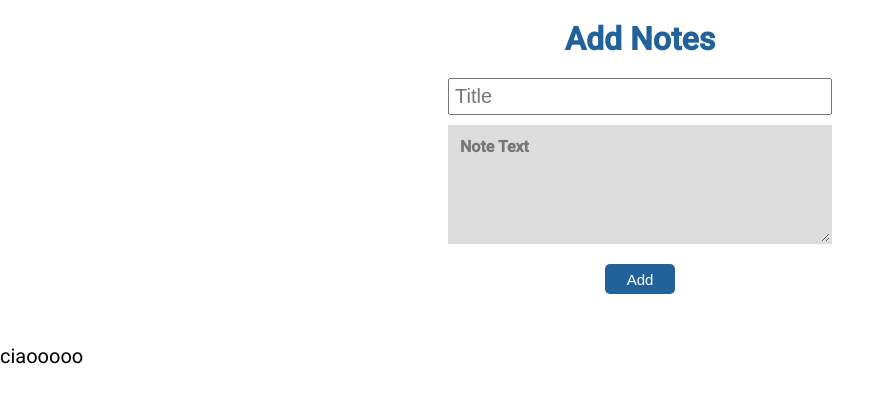
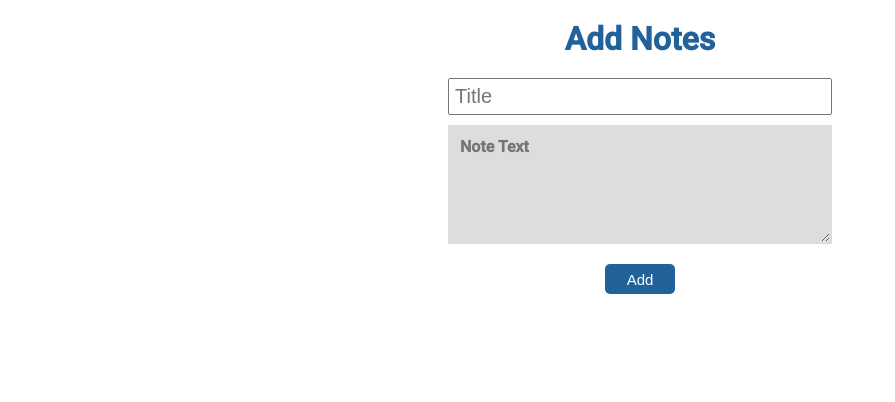
Before and after one commit to Davishaw/note-taker, a plain HTML site: page index.html in a window 1280 px wide. Shown: the whole page, without its empty margins (0-895 px from the left). Drawn offline with Linux system fonts and the light colour scheme.

Commit message:
Ho eliminato il tag nel main

```diff
--- a/index.html
+++ b/index.html
@@ -73,7 +73,6 @@
             </div>
         </div>
 
-        <p>ciaooooo</p>
 
     <script src="index.js"></script>
 </body>
```
